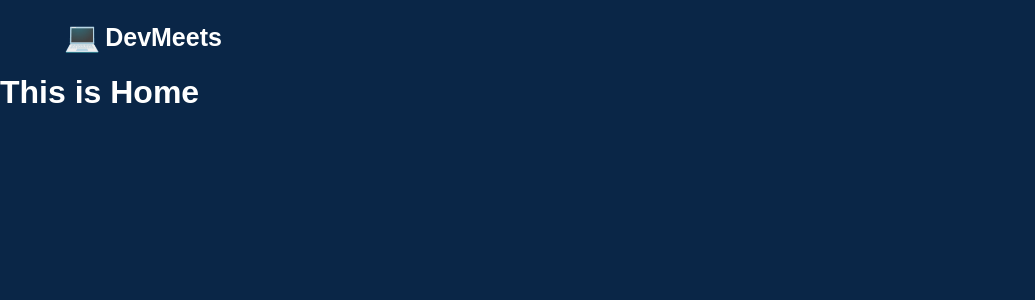
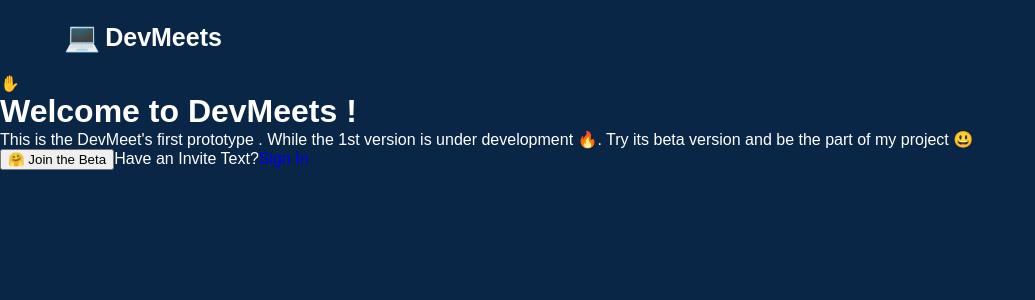
Before and after one commit to mrinalxdev/next-api, a React (Create React App) app in the folder frontend/: page / in a window 1280 px wide. Shown: the top 300 px of the page, without its empty margins (0-1035 px from the left). Built offline with nearby package versions, Linux system fonts and the light colour scheme; a web font is replaced by a local one.

Commit message:
added Data

```diff
--- a/frontend/src/pages/Home/Home.jsx
+++ b/frontend/src/pages/Home/Home.jsx
@@ -1,8 +1,24 @@
 import React from 'react'
+import { Link } from 'react-router-dom'
+import styles from './Home.module.css'
 
 const Home = () => {
   return (
-    <h1>This is Home</h1>
+    <div className = {styles.card}>
+
+      <div className = {styles.headWrapper}>
+        <span>✋</span>
+        <h1>Welcome to DevMeets !</h1>
+      </div>
+
+      <p>This is the DevMeet's first prototype . While the 1st version is under development 🔥. Try its beta version and be the part of my project 😃 </p>
+
+      <div>
+        <button> 🤗 Join the Beta</button>
+        <span>Have an Invite Text?</span>
+        <Link to= "/login">Sign In</Link>
+      </div>
+    </div>
   )
 }
 
--- a/frontend/src/pages/Home/Home.module.css
+++ b/frontend/src/pages/Home/Home.module.css
@@ -0,0 +1,3 @@
+.card {
+
+}
```
